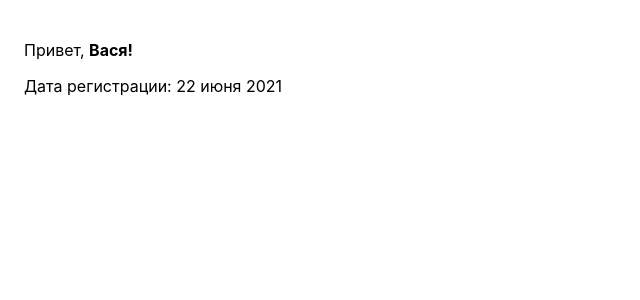
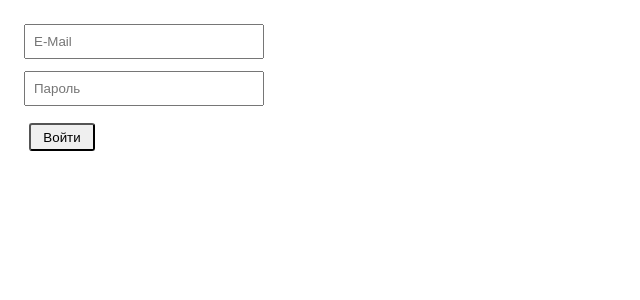
Before and after one commit to JesusYT1803/home-work-1, a React (Create React App) app: page / in a window 1280 px wide. Shown: the top 300 px of the page, without its empty margins (0-640 px from the left). Built offline with nearby package versions, Linux system fonts and the light colour scheme.

Commit message:
Сделал урок №2

```diff
--- a/src/index.css
+++ b/src/index.css
@@ -1,16 +1,14 @@
 body {
-  margin: 0;
-  padding: 24px;
-  font-family: -apple-system, BlinkMacSystemFont, 'Segoe UI', 'Roboto', 'Oxygen',
-    'Ubuntu', 'Cantarell', 'Fira Sans', 'Droid Sans', 'Helvetica Neue',
-    sans-serif;
-  -webkit-font-smoothing: antialiased;
-  -moz-osx-font-smoothing: grayscale;
+	margin: 0;
+	padding: 24px;
+	font-family: -apple-system, BlinkMacSystemFont, "Segoe UI", "Roboto", "Oxygen", "Ubuntu", "Cantarell", "Fira Sans",
+		"Droid Sans", "Helvetica Neue", sans-serif;
+	-webkit-font-smoothing: antialiased;
+	-moz-osx-font-smoothing: grayscale;
 }
 
 code {
-  font-family: source-code-pro, Menlo, Monaco, Consolas, 'Courier New',
-    monospace;
+	font-family: source-code-pro, Menlo, Monaco, Consolas, "Courier New", monospace;
 }
 
 .container {
@@ -22,3 +20,17 @@ code {
 	width: 250px;
 	padding-left: 15px;
 }
+
+.container > form {
+	display: inline-flex;
+	flex-direction: column;
+}
+.container > form > input,
+button {
+	margin: 5px;
+	border-radius: 3px;
+	padding: 2px;
+}
+.container > form > button {
+	width: 60px;
+}
--- a/src/index.js
+++ b/src/index.js
@@ -1,7 +1,7 @@
 import React from 'react';
 import ReactDOM from 'react-dom';
 import "./index.css";
-import App from './tutorial-1/App.js';
+import App from './tutorial-2/App.js';
 
 ReactDOM.render(
 	<React.StrictMode>
--- /dev/null
+++ b/src/tutorial-2/App.js
@@ -0,0 +1,7 @@
+import Form from "./components/Form";
+
+const App = () => {
+  return <Form />;
+};
+
+export default App;
--- /dev/null
+++ b/src/tutorial-2/components/Form.js
@@ -0,0 +1,57 @@
+import Button from "../components/common/Button";
+import TextInputField from "../components/common/TextInputField";
+import FlexBox from "../components/common/FlexBox/FlexBox";
+
+const Form = () => {
+  const value = {
+    email: "",
+    password: "",
+  };
+
+  const handleInputChange = (event) => {
+    value[event.target.name] = event.target.value;
+  };
+
+  const handleSubmit = (event) => {
+    event.preventDefault();
+
+    if (!value.email.trim() || !value.password.trim()) {
+      alert("Заполните все поля");
+    } else {
+      console.log(value);
+      value.email = "";
+      value.password = "";
+      event.target.reset();
+    }
+  };
+
+  return (
+    <form onSubmit={handleSubmit}>
+      <FlexBox style={{ width: 240 }}>
+        <TextInputField
+          type="text"
+          placeholder="E-Mail"
+          name="email"
+          onChange={handleInputChange}
+        />
+        <TextInputField
+          type="password"
+          name="password"
+          placeholder="Пароль"
+          onChange={handleInputChange}
+        />
+        <FlexBox>
+          <Button
+            type="submit"
+            direction="horizontal"
+            justifyContent="start"
+            style={{ width: 66, height: 28 }}
+            text="Войти"
+          />
+        </FlexBox>
+      </FlexBox>
+    </form>
+  );
+};
+
+export default Form;
--- /dev/null
+++ b/src/tutorial-2/components/common/Button.js
@@ -0,0 +1,23 @@
+import PropTypes from "prop-types";
+
+const Button = ({ text, style, type }) => {
+	return (
+		<button
+			type={type}
+			style={{
+				display: "inline-block",
+				padding: "4px 8px",
+				cursor: "pointer",
+				...style,
+			}}
+		>
+			{text}
+		</button>
+	);
+};
+
+Button.propTypes = {
+	text: PropTypes.string.isRequired,
+};
+
+export default Button;
--- /dev/null
+++ b/src/tutorial-2/components/common/FlexBox/FlexBox.js
@@ -0,0 +1,73 @@
+import PropTypes from "prop-types";
+
+const flexProperties = {
+  vertical: "column",
+  horizontal: "row",
+};
+
+const flexJustifyProperties = {
+  start: "flex-start",
+  end: "flex-end",
+  center: "center",
+  between: "space-between",
+  around: "space-around",
+  evenly: "space-evenly",
+};
+
+const flexAlignItemsProperties = {
+  start: "flex-start",
+  end: "flex-end",
+  center: "center",
+  baseline: "baseline",
+  stretch: "stretch",
+};
+
+const FlexBox = ({
+  direction,
+  children,
+  gap,
+  justifyContent,
+  alignItems,
+  style,
+}) => {
+  return (
+    <div
+      style={{
+        display: "flex",
+        flexDirection: flexProperties[direction],
+        justifyContent: flexJustifyProperties[justifyContent],
+        alignItems: flexAlignItemsProperties[alignItems],
+        margin: gap,
+        ...style,
+      }}
+    >
+      {children}
+    </div>
+  );
+};
+
+FlexBox.propTypes = {
+  direction: PropTypes.oneOf(["vertical", "horizontal"]),
+  justufyContent: PropTypes.oneOf([
+    "start",
+    "end",
+    "center",
+    "between",
+    "around",
+    "evenly",
+  ]),
+  alignItems: PropTypes.oneOf([
+    "start",
+    "end",
+    "center",
+    "baseline",
+    "stretch",
+  ]),
+  gap: PropTypes.number,
+};
+
+FlexBox.defaultProps = {
+  direction: "vertical",
+};
+
+export default FlexBox;
--- /dev/null
+++ b/src/tutorial-2/components/common/TextInputField.js
@@ -0,0 +1,25 @@
+import PropTypes from "prop-types";
+
+const TextInputField = ({ placeholder, style, onChange, name, type }) => {
+	return (
+		<input
+			placeholder={placeholder}
+			type={type}
+			name={name}
+			style={{ margin: "0 0 12px 0", padding: 8, ...style }}
+			onChange={onChange}
+		/>
+	);
+};
+
+TextInputField.propTypes = {
+	placeholder: PropTypes.string.isRequired,
+	type: PropTypes.string.isRequired,
+	name: PropTypes.string.isRequired,
+};
+
+TextInputField.defaultProps = {
+	type: "text",
+};
+
+export default TextInputField;
```
